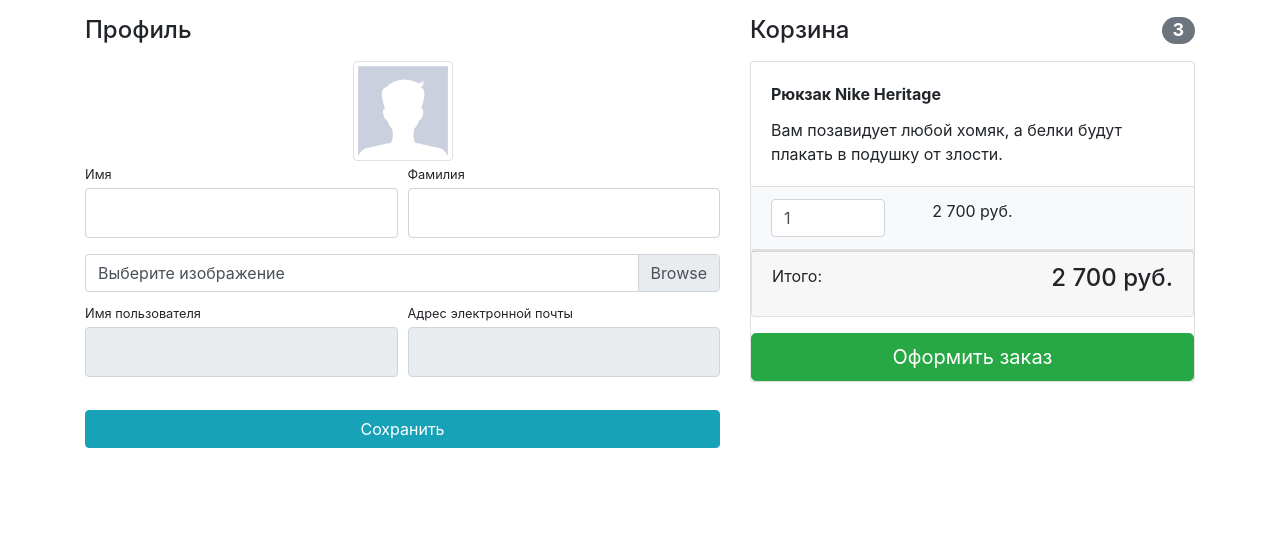
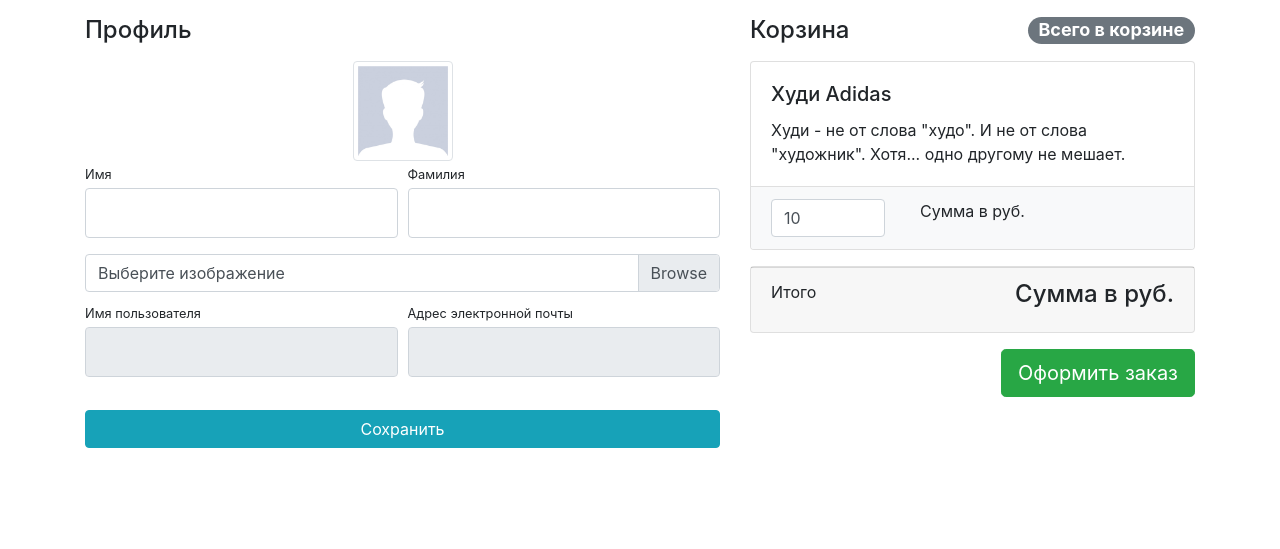
Before and after one commit to white78wolf/store, a Django app: template users/templates/users/profile.html in a window 1280 px wide. Shown: the part 56-605 px from the top of the page. Run offline with Django 4.2, Linux system fonts and the light colour scheme; data comes from the database, SQL or seed files in the repository; tables that the repository leaves empty hold one stand-in row (values such as "Sample post"); the template is opened without the code that fills it: values that come from a table or form of the project are taken from there, most other values are stand-ins (such as "Sample title", 1, 10 or a date in 2020); parts of the project's set-up code (start-up, migrations or seed data) failed here and were passed over; some libraries are stand-ins or nearby versions.

Commit message:
update basket.html to display all items in a basket

```diff
--- a/products/templates/products/basket.html
+++ b/products/templates/products/basket.html
@@ -1,35 +1,40 @@
 {% if baskets %}
     <h4 class="mt-3 mb-3 d-flex justify-content-between align-items-center mb-3">
-    Корзина <span class="badge badge-secondary badge-pill">3</span>
+        Корзина <span class="badge badge-secondary badge-pill">{# {{ baskets.total_quantity }} #}Всего в корзине</span>
     </h4>
+    {% for basket in baskets %}
         <div class="card mb-3">
             <div class="card-body">
-        <div class="card-title" style="font-weight: bolder;">Рюкзак Nike Heritage</div>
-        <p class="card-text">Вам позавидует любой хомяк, а белки будут плакать в подушку от злости.</p>
+                <h5 class="card-title">{{ basket.product.name }}</h5>
+                <p class="card-text">{{ basket.product.description }}</p>
             </div>
             <ul class="list-group list-group-flush">
                 <li class="list-group-item bg-light">
                     <div class="row text-center">
                         <div class="col-lg-4">
-                    <input name="basketID" type="number" class="form-control" value="1" min="0">
+                            <input name="basketID" type="number" class="form-control"
+                                   value="{{ basket.quantity }}" min="0">
                         </div>
-                <div class="col-lg-4">2 700 руб.</div>
+                        <div class="col-lg-4">{# {{ basket.sum|intcomma }} #}Сумма в руб.</div>
                         <div class="col-lg-4">
-                    <a href="#">
+                            <a href="{# {% url 'products:basket_remove' basket.id %} #}">
                                 <i class="fas fa-trash"></i>
                             </a>
                         </div>
                     </div>
                 </li>
             </ul>
+        </div>
+    {% endfor %}
     <div class="card mb-3">
         <div class="card-footer">
-            <p class="float-left">Итого:</p>
-            <h4 class="float-right">2 700 руб.</h4>
+            <p class="float-left">Итого</p>
+            <h4 class="float-right">{# {{ baskets.total_sum|intcomma }} #}Сумма в руб.</h4>
         </div>
     </div>
-    <a href="#" class="btn btn-success btn-lg float-right">Оформить заказ</a>
-</div>
+    <a class="btn btn-success btn-lg float-right" href="{# {% url 'orders:order_create' %} #}">
+        Оформить заказ
+    </a>
 {% else %}
     <h4 class="mt-3 mb-3 text-center">
         Корзина пуста
```
Lines whose indentation alone changed are shown as unchanged.
